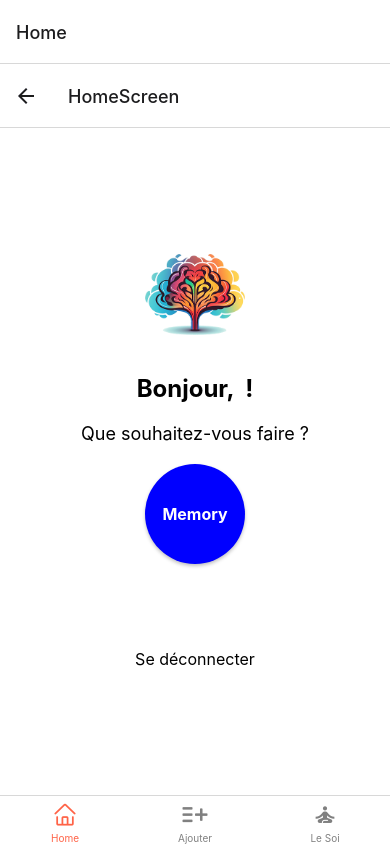
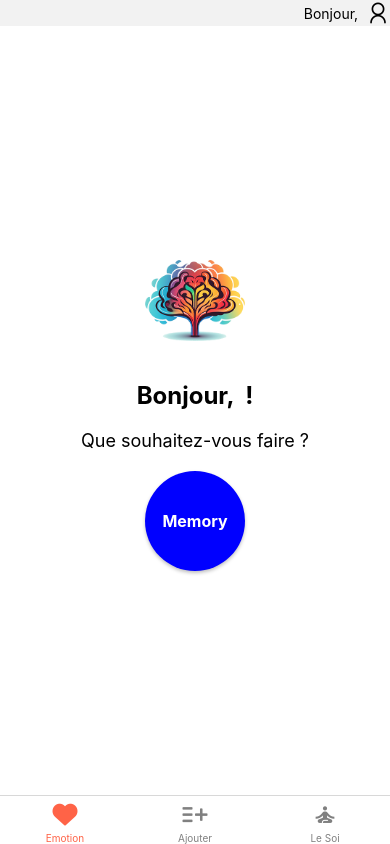
Before and after one commit to jogit64/neutralize, a React Native app: screen /HomeTabs in a window 390 px wide. Built offline with nearby package versions, Linux system fonts and the light colour scheme.

Commit message:
Version intermédiaire refontes : - changement des noms des tabs (emotion, ajouter, le soi) mais ajouter sera à changer - mise en place d'une barre de statut en haut avec icone user et modal deconnexion (raf logique) - logique d'ajout intitié sur ajouter à migrer sur emotion

```diff
--- a/App.tsx
+++ b/App.tsx
@@ -12,6 +12,8 @@ import { createStackNavigator } from "@react-navigation/stack";
 import { initializeApp } from "firebase/app";
 import { getAuth, signInWithEmailAndPassword } from "firebase/auth";
 import { getFirestore, doc, getDoc } from "firebase/firestore";
+
+import { StatusBar } from "expo-status-bar";
 
 // Imports pour l'affichage
 import {
@@ -28,7 +30,7 @@ import AppStyle from "./styles/AppStyle.js";
 
 // Import des composants d'écran de l'application
 import RegisterScreen from "./screens/authentification/RegisterScreen";
-import HomeScreen from "./screens/home/HomeScreen";
+import HomeScreen from "./screens/emotion/EmotionScreen";
 
 import HomeTabs from "./navigation/HomeTabs";
 
@@ -38,7 +40,7 @@ import "./firebaseConfig";
 const Stack = createStackNavigator();
 
 // Composant qui définit le contenu de l'écran d'accueil de l'application
-function AppContent({ navigation }) {
+function AppConnect({ navigation }) {
   // Définition des états pour l'adresse email et le mot de passe
   const [email, setEmail] = useState("");
   const [password, setPassword] = useState("");
@@ -104,7 +106,7 @@ function AppContent({ navigation }) {
         style={AppStyle.buttonLink}
         onPress={() => navigation.navigate("RegisterScreen")}
       >
-        <Text style={AppStyle.textLink}>Pas encore inscrit(e) ?</Text>
+        <Text style={AppStyle.textLink}>Créer un compte</Text>
       </TouchableOpacity>
     </View>
   );
@@ -115,9 +117,10 @@ export default function App() {
   const [firstName, setFirstName] = useState("");
   return (
     <UserContext.Provider value={{ firstName, setFirstName }}>
+      {/* <StatusBar style="auto" /> */}
       <NavigationContainer>
         <Stack.Navigator screenOptions={{ headerShown: false }}>
-          <Stack.Screen name="Home" component={AppContent} />
+          <Stack.Screen name="AppConnect" component={AppConnect} />
           <Stack.Screen name="RegisterScreen" component={RegisterScreen} />
           <Stack.Screen name="HomeTabs" component={HomeTabs} />
         </Stack.Navigator>
--- a/navigation/HomeTabs.tsx
+++ b/navigation/HomeTabs.tsx
@@ -1,14 +1,20 @@
 //HomeTabs
 
-import React from "react";
+import React, { useContext, useState } from "react"; // Ajout du useState ici
+
+// Imports du contexte
+import UserContext from "../UserContext";
+
+import { View, Text, Button, TouchableOpacity, Modal } from "react-native";
 import { createBottomTabNavigator } from "@react-navigation/bottom-tabs";
 import { createStackNavigator } from "@react-navigation/stack";
-import HomeScreen from "../screens/home/HomeScreen";
-import OtherHomeScreen from "../screens/home/OtherHomeScreen";
+import EmotionScreen from "../screens/emotion/EmotionScreen";
+import OtherEmotionScreen from "../screens/emotion/OtherEmotionScreen";
 import AjouterScreen from "../screens/ajouter/AjouterScreen";
 import OtherAjouterScreen from "../screens/ajouter/OtherAjouterScreen";
 import SoiScreen from "../screens/soi/SoiScreen";
 import OtherSoiScreen from "../screens/soi/OtherSoiScreen";
+import RegisterScreen from "../screens/authentification/RegisterScreen";
 
 // Importation des icônes
 import { AntDesign, Entypo, MaterialCommunityIcons } from "@expo/vector-icons";
@@ -17,17 +23,77 @@ import { AntDesign, Entypo, MaterialCommunityIcons } from "@expo/vector-icons";
 const Tab = createBottomTabNavigator();
 
 // Création des Stacks Navigator
-const HomeStack = createStackNavigator();
+const EmotionStack = createStackNavigator();
 const AjouterStack = createStackNavigator();
 const SoiStack = createStackNavigator();
 
-// Écrans de la pile Home
-function HomeStackScreen() {
+// Écrans de la pile Emotion
+// Écrans de la pile Emotion
+function EmotionStackScreen() {
+  const { firstName, handleSignOut } = useContext(UserContext);
+  const [modalVisible, setModalVisible] = useState(false);
+
   return (
-    <HomeStack.Navigator>
-      <HomeStack.Screen name="HomeScreen" component={HomeScreen} />
-      {/* <HomeStack.Screen name="OtherHomeScreen" component={OtherHomeScreen} /> */}
-    </HomeStack.Navigator>
+    <EmotionStack.Navigator initialRouteName="EmotionScreen">
+      <EmotionStack.Screen
+        name="EmotionScreen"
+        component={EmotionScreen}
+        options={{
+          headerShown: true,
+          header: () => (
+            <View
+              style={{
+                flexDirection: "row",
+                justifyContent: "flex-end",
+                alignItems: "center",
+              }}
+            >
+              <Text>Bonjour, {firstName} </Text>
+              <TouchableOpacity onPress={() => setModalVisible(true)}>
+                <AntDesign name="user" size={24} color="black" />
+              </TouchableOpacity>
+
+              <Modal
+                animationType="slide"
+                transparent={true}
+                visible={modalVisible}
+                onRequestClose={() => {
+                  setModalVisible(!modalVisible);
+                }}
+              >
+                <View
+                  style={{
+                    flex: 1,
+                    justifyContent: "center",
+                    alignItems: "center",
+                  }}
+                >
+                  <View
+                    style={{
+                      backgroundColor: "white",
+                      padding: 35,
+                      alignItems: "center",
+                      shadowColor: "#000",
+                      shadowOffset: { width: 0, height: 2 },
+                      shadowOpacity: 0.25,
+                      shadowRadius: 4,
+                      elevation: 5,
+                    }}
+                  >
+                    <Text>Se déconnecter ?</Text>
+                    <Button title="Oui" onPress={handleSignOut} />
+                    <Button
+                      title="Non"
+                      onPress={() => setModalVisible(!modalVisible)}
+                    />
+                  </View>
+                </View>
+              </Modal>
+            </View>
+          ),
+        }}
+      />
+    </EmotionStack.Navigator>
   );
 }
 
@@ -59,8 +125,8 @@ export default function HomeTabs() {
     <Tab.Navigator
       screenOptions={({ route }) => ({
         tabBarIcon: ({ focused, color, size }) => {
-          if (route.name === "Home") {
-            return <AntDesign name="home" size={size} color={color} />;
+          if (route.name === "Emotion") {
+            return <AntDesign name="heart" size={size} color={color} />;
           } else if (route.name === "Ajouter") {
             return <Entypo name="add-to-list" size={size} color={color} />;
           } else if (route.name === "Le Soi") {
@@ -82,9 +148,10 @@ export default function HomeTabs() {
           },
           null,
         ],
+        headerShown: false,
       })}
     >
-      <Tab.Screen name="Home" component={HomeStackScreen} />
+      <Tab.Screen name="Emotion" component={EmotionStackScreen} />
       <Tab.Screen name="Ajouter" component={AjouterStackScreen} />
       <Tab.Screen name="Le Soi" component={SoiStackScreen} />
     </Tab.Navigator>
--- a/package.json
+++ b/package.json
@@ -11,6 +11,7 @@
   "dependencies": {
     "@expo/vector-icons": "^13.0.0",
     "@react-native-community/masked-view": "^0.1.11",
+    "@react-native-picker/picker": "2.4.8",
     "@react-navigation/bottom-tabs": "^6.5.7",
     "@react-navigation/native": "^6.1.6",
     "@react-navigation/stack": "^6.3.16",
--- a/screens/authentification/RegisterScreen.tsx
+++ b/screens/authentification/RegisterScreen.tsx
@@ -42,7 +42,8 @@ const RegisterScreen: React.FC<RegisterScreenProps> = ({ navigation }) => {
       // Mettre à jour le prénom dans le contexte
       setFirstNameInContext(firstName);
 
-      navigation.navigate("HomeScreen", { firstName });
+      // navigation vers 'HomeTabs'
+      navigation.navigate("HomeTabs");
     } catch (error: any) {
       Alert.alert("Erreur", error.message);
     }
--- /dev/null
+++ b/screens/emotion/EmotionScreen.tsx
@@ -0,0 +1,45 @@
+//EmotionScreen.tsx
+
+import React, { useContext } from "react"; // Importer useContext
+import { View, Text, TouchableOpacity, Image } from "react-native";
+import { getAuth, signOut } from "firebase/auth";
+import HomeStyle from "../../styles/HomeStyle";
+import UserContext from "../../UserContext"; // Importer UserContext
+import { SafeAreaView } from "react-native-safe-area-context";
+
+const EmotionScreen = ({ navigation }) => {
+  // Supprimer route des props
+  const { firstName } = useContext(UserContext); // Utiliser le contexte pour obtenir firstName
+
+  const handleSignOut = async () => {
+    try {
+      const auth = getAuth();
+      await signOut(auth);
+      navigation.navigate("Home");
+    } catch (error) {
+      console.error("Erreur lors de la déconnexion:", error);
+    }
+  };
+
+  return (
+    <SafeAreaView style={{ flex: 1 }}>
+      <View style={HomeStyle.container}>
+        <Image
+          source={require("../../assets/profil.png")}
+          style={HomeStyle.logo}
+        />
+        <Text style={HomeStyle.title}>Bonjour, {firstName} !</Text>
+        <Text style={HomeStyle.sstitle}>Que souhaitez-vous faire ?</Text>
+
+        <TouchableOpacity
+          style={HomeStyle.button}
+          onPress={() => console.log("Tirer au sort des souvenirs")}
+        >
+          <Text style={HomeStyle.buttonText}>Memory</Text>
+        </TouchableOpacity>
+      </View>
+    </SafeAreaView>
+  );
+};
+
+export default EmotionScreen;
--- a/screens/home/HomeScreen.tsx
+++ /dev/null
@@ -1,52 +0,0 @@
-//HomeScreen.tsx
-
-import React, { useContext } from "react"; // Importer useContext
-import { View, Text, TouchableOpacity, Image } from "react-native";
-import { getAuth, signOut } from "firebase/auth";
-import HomeStyle from "../../styles/HomeStyle";
-import UserContext from "../../UserContext"; // Importer UserContext
-
-const HomeScreen = ({ navigation }) => {
-  // Supprimer route des props
-  const { firstName } = useContext(UserContext); // Utiliser le contexte pour obtenir firstName
-
-  const handleSignOut = async () => {
-    try {
-      const auth = getAuth();
-      await signOut(auth);
-      navigation.reset({
-        index: 0,
-        routes: [{ name: "Home" }],
-      });
-    } catch (error) {
-      console.error("Erreur lors de la déconnexion:", error);
-    }
-  };
-
-  return (
-    <View style={HomeStyle.container}>
-      <Image
-        source={require("../../assets/profil.png")}
-        style={HomeStyle.logo}
-      />
-      <Text style={HomeStyle.title}>Bonjour, {firstName} !</Text>
-      <Text style={HomeStyle.sstitle}>Que souhaitez-vous faire ?</Text>
-
-      <TouchableOpacity
-        style={HomeStyle.button}
-        onPress={() => console.log("Tirer au sort des souvenirs")}
-      >
-        <Text style={HomeStyle.buttonText}>Memory</Text>
-      </TouchableOpacity>
-
-      <TouchableOpacity
-        style={HomeStyle.buttonDeconnect}
-        onPress={handleSignOut}
-      >
-        <Text style={HomeStyle.textLink}>Se déconnecter</Text>
-      </TouchableOpacity>
-    </View>
-  );
-};
-
-export default HomeScreen;
```
Also changed, not shown: screens/ajouter/AjouterScreen.tsx (+44 -4 lines), NAVIGATION.txt, 1 other file (tests, documents, lock files or other folders).
